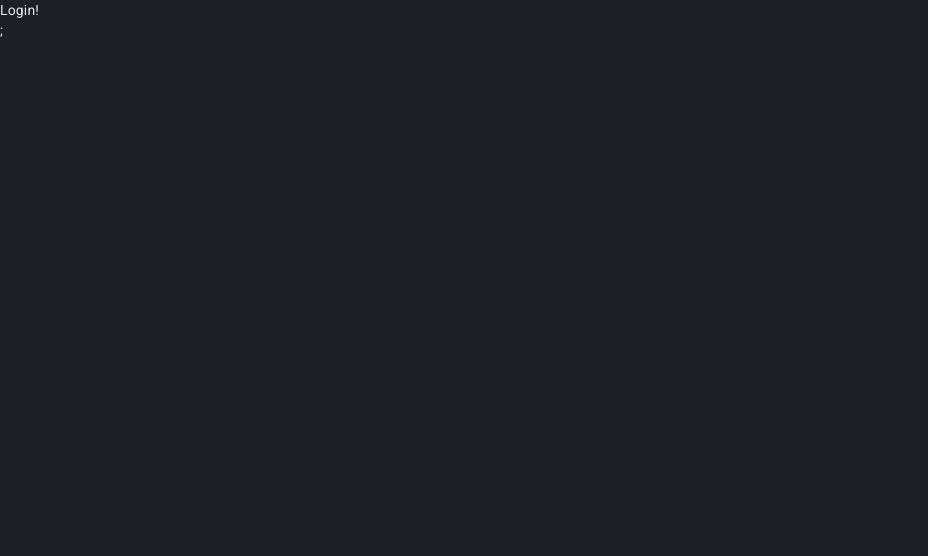
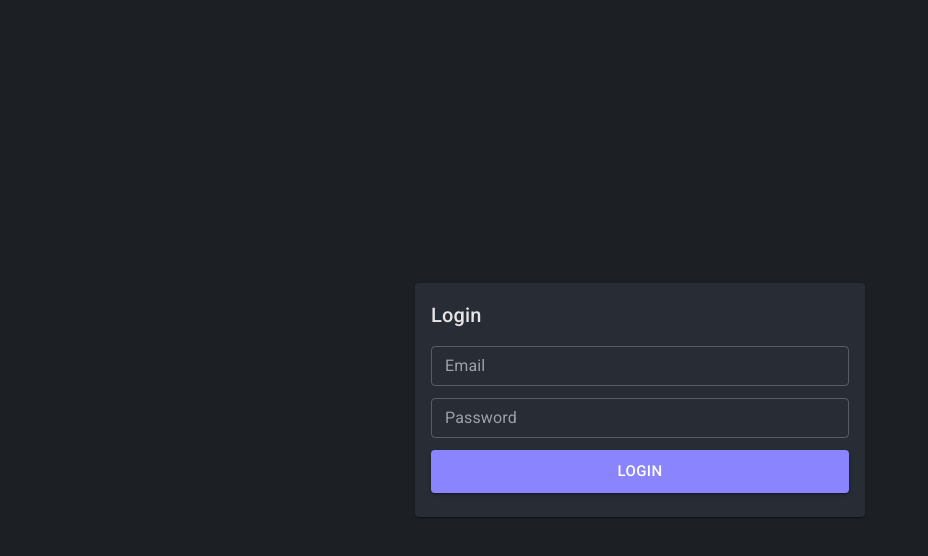
Before and after one commit to JoelPerren/project-hercules, a React (Create React App) app: page /login in a window 1280 px wide. Shown: the top 556 px of the page, without its empty margins (0-928 px from the left). Built offline with nearby package versions, Linux system fonts and the light colour scheme.

Commit message:
Add basic UI for login and signup pages

```diff
--- a/src/client/components/Footer.jsx
+++ b/src/client/components/Footer.jsx
@@ -1,6 +1,7 @@
 import React from "react";
 import {
   AppBar,
+  Container,
   Typography,
   IconButton,
   makeStyles,
@@ -12,6 +13,10 @@ import { ReactComponent as LogoSvg } from "../svg/dark-logo.svg";
 const useStyles = makeStyles((theme) => ({
   appbar: {
     background: theme.palette.background.paper,
+  },
+  container: {
+    display: "flex",
+    alignItems: "center",
   },
   logo: {
     fontSize: 44,
@@ -30,6 +35,7 @@ function Footer() {
   return (
     <AppBar position="static">
       <Toolbar className={classes.appbar}>
+        <Container className={classes.container}>
           <IconButton edge="start">
             <SvgIcon viewBox="0 0 44 44" className={classes.logo}>
               <LogoSvg />
@@ -41,6 +47,7 @@ function Footer() {
           <Typography variant="caption" color="textSecondary">
             (c) Joel Perren · {new Date().getFullYear()}
           </Typography>
+        </Container>
       </Toolbar>
     </AppBar>
   );
--- a/src/client/components/Navbar.jsx
+++ b/src/client/components/Navbar.jsx
@@ -8,12 +8,17 @@ import {
   makeStyles,
   Toolbar,
   SvgIcon,
+  Container,
 } from "@material-ui/core";
 import { ReactComponent as LogoSvg } from "../svg/dark-logo.svg";
 
 const useStyles = makeStyles((theme) => ({
   appbar: {
     background: theme.palette.background.paper,
+  },
+  container: {
+    display: "flex",
+    alignItems: "center",
   },
   logo: {
     fontSize: 44,
@@ -31,7 +36,8 @@ function Navbar() {
 
   return (
     <AppBar position="static">
-      <Toolbar className={classes.appbar}>
+      <Toolbar disableGutters={true} className={classes.appbar}>
+        <Container className={classes.container}>
           <IconButton edge="start">
             <SvgIcon viewBox="0 0 44 44" className={classes.logo}>
               <LogoSvg />
@@ -57,6 +63,7 @@ function Navbar() {
           >
             Sign Up
           </Button>
+        </Container>
       </Toolbar>
     </AppBar>
   );
--- a/src/client/components/SignupForm.jsx
+++ b/src/client/components/SignupForm.jsx
@@ -12,10 +12,7 @@ import { AuthContext } from "../context/AuthProvider";
 
 const useStyles = makeStyles((theme) => ({
   hero_box: {
-    width: "80%",
-    [theme.breakpoints.down("sm")]: {
-      width: "100%",
-    },
+    maxWidth: "450px",
   },
   form_signup_btn: {
     marginTop: 10,
--- a/src/client/pages/LoginPage.jsx
+++ b/src/client/pages/LoginPage.jsx
@@ -1,7 +1,102 @@
-import React from "react";
+import React, { useState } from "react";
+import {
+  makeStyles,
+  Card,
+  CardContent,
+  Typography,
+  TextField,
+  Button,
+  Container,
+} from "@material-ui/core";
+
+const useStyles = makeStyles((theme) => ({
+  container: {
+    height: "100vh",
+    display: "flex",
+    justifyContent: "center",
+    alignItems: "center",
+  },
+  login_box: {
+    maxWidth: "450px",
+  },
+  login_button: {
+    marginTop: theme.spacing(1),
+  },
+}));
 
 function LoginPage() {
-  return <div>Login!</div>;
+  const classes = useStyles();
+  const [values, setValues] = useState({
+    email: "",
+    password: "",
+  });
+
+  const handleValueChange = (e) => {
+    const { name, value } = e.target;
+    setValues({ ...values, [name]: value });
+  };
+
+  const handleSubmit = async (e) => {
+    e.preventDefault();
+    const body = {
+      email: values.email,
+      password: values.password,
+    };
+
+    console.log("Login pressed!");
+    // TODO(Joel): Handle workflow to log user in and set global context
+  };
+
+  return (
+    <Container className={classes.container}>
+      <form className={classes.login_box} onSubmit={handleSubmit}>
+        <Card>
+          <CardContent>
+            <Typography variant="h6" gutterBottom={true}>
+              Login
+            </Typography>
+            <TextField
+              id="email"
+              name="email"
+              label="Email"
+              fullWidth={true}
+              size="small"
+              variant="outlined"
+              margin="dense"
+              onChange={handleValueChange}
+              value={values.email}
+            />
+            <TextField
+              id="password"
+              name="password"
+              label="Password"
+              type="password"
+              fullWidth={true}
+              size="small"
+              variant="outlined"
+              margin="dense"
+              onChange={handleValueChange}
+              value={values.password}
+            />
+            <Button
+              color="primary"
+              fullWidth={true}
+              size="large"
+              variant="contained"
+              type="submit"
+              className={classes.login_button}
+            >
+              Login
+            </Button>
+            {/* <Typography variant="caption" color="textSecondary">
+            Hercules is under active development and currently completely free!
+            All we ask is that you give us any feedback you might have.
+          </Typography> */}
+          </CardContent>
+        </Card>
+      </form>
+    </Container>
+  );
 }
 
 export default LoginPage;
--- a/src/client/pages/RegisterPage.jsx
+++ b/src/client/pages/RegisterPage.jsx
@@ -1,7 +1,24 @@
 import React from "react";
+import { makeStyles, Container } from "@material-ui/core";
+import SignupForm from "../components/SignupForm";
+
+const useStyles = makeStyles((theme) => ({
+  container: {
+    height: "100vh",
+    display: "flex",
+    justifyContent: "center",
+    alignItems: "center",
+  },
+}));
 
 function RegisterPage() {
-  return <div>REGISTER</div>;
+  const classes = useStyles();
+
+  return (
+    <Container className={classes.container}>
+      <SignupForm />
+    </Container>
+  );
 }
 
 export default RegisterPage;
```
Also changed, not shown: src/client/UnauthenticatedApp.jsx (+4 -4 lines). Lines whose indentation alone changed are shown as unchanged.
